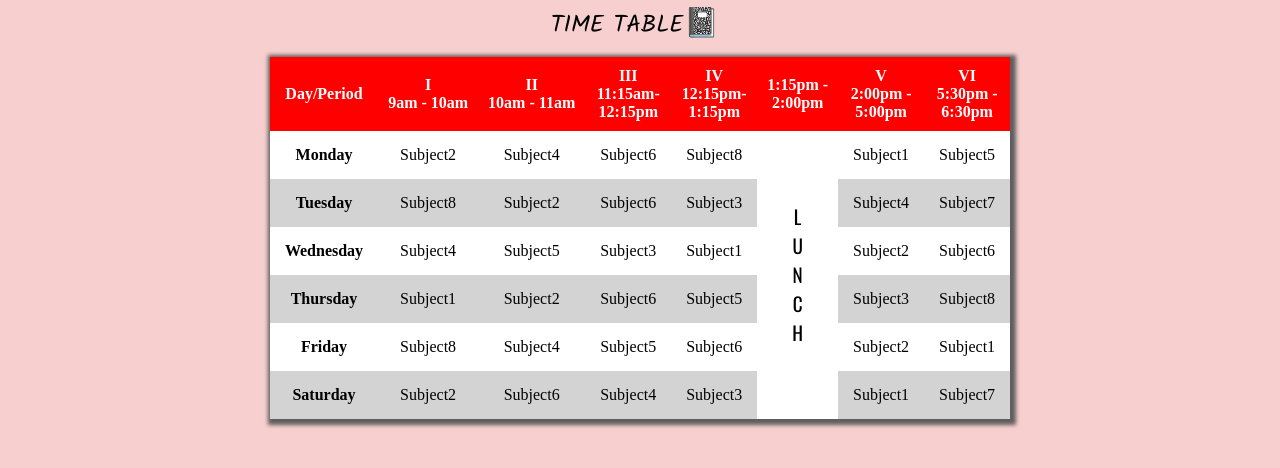
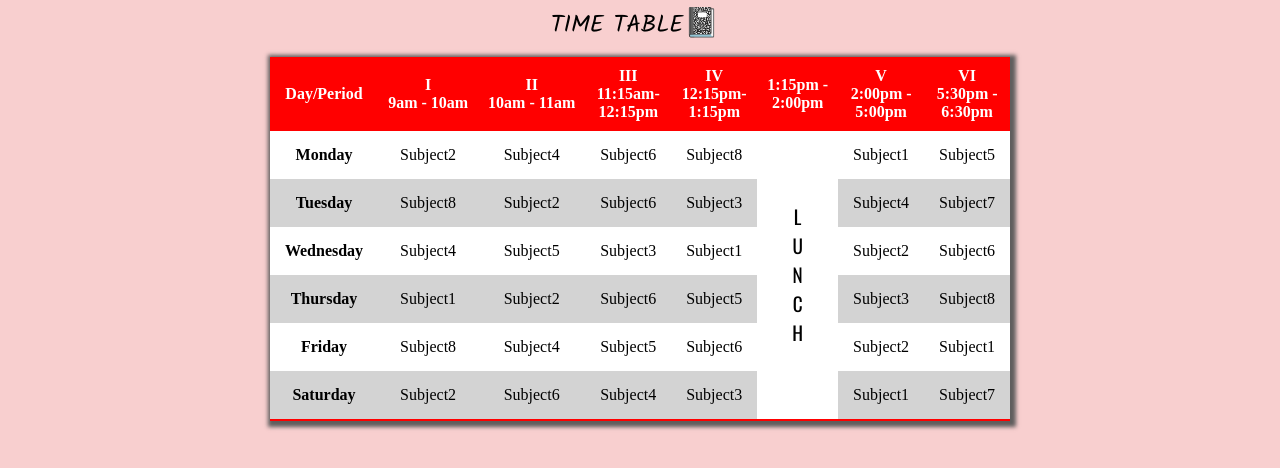
Before and after one commit to nandithabk/Nandy.htmltable, a plain HTML site: page index.html in a window 1280 px wide. Shown: the part 294-762 px from the top of the page. Drawn offline with nearby package versions, Linux system fonts and the light colour scheme.

Commit message:
1 file modified

```diff
--- a/styles.css
+++ b/styles.css
@@ -12,6 +12,7 @@ table{
  margin-left: auto;
  text-align: center;
  box-shadow: 2px 2px 4px 4px rgb(95, 93, 93);
+ border-bottom: 2px solid red ;
 }
 th{
   background-color: red;
```
